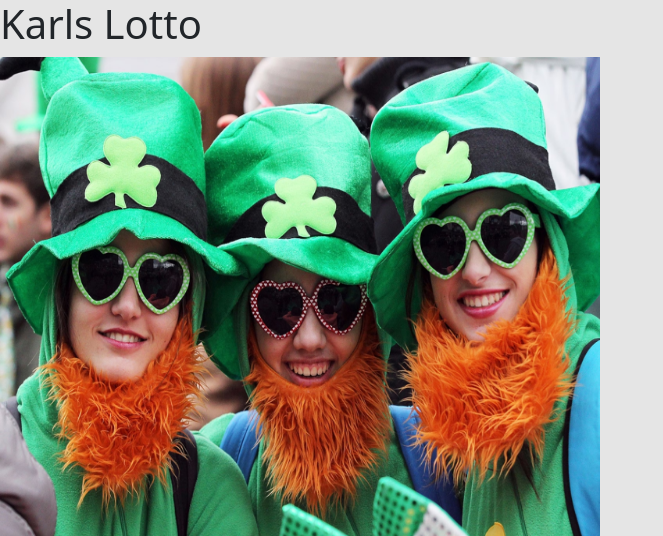
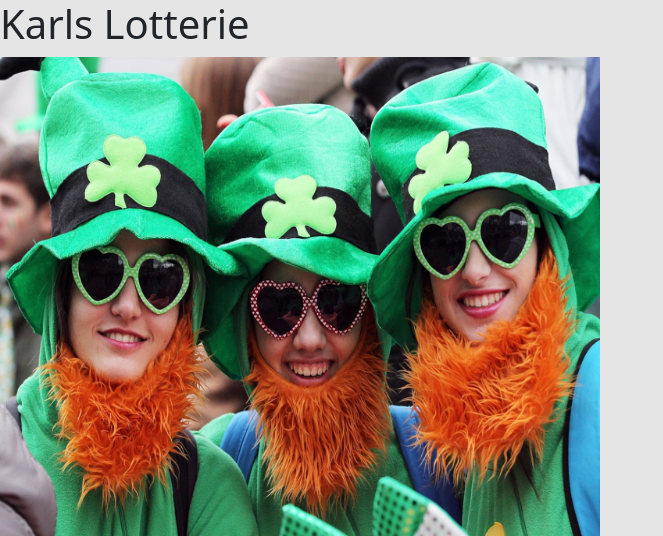
Before and after one commit to Lo10Th/Karls-Lotterie, a Flask app: page / in a window 1280 px wide. Shown: the top 536 px of the page, without its empty margins (0-663 px from the left). Run offline with Flask 3, Linux system fonts and the light colour scheme.

Commit message:
karls lotterie

```diff
--- a/templates/index.html
+++ b/templates/index.html
@@ -17,7 +17,7 @@
 <body style="background-color: rgb(229, 229, 229);">
   <div>
     <h1>
-      Karls Lotto
+      Karls Lotterie
     </h1>
   </div>
   <img src="/static/logo.avif" alt="Logo" width="600" height="480" class="d-inline-block align-text-top">
```
